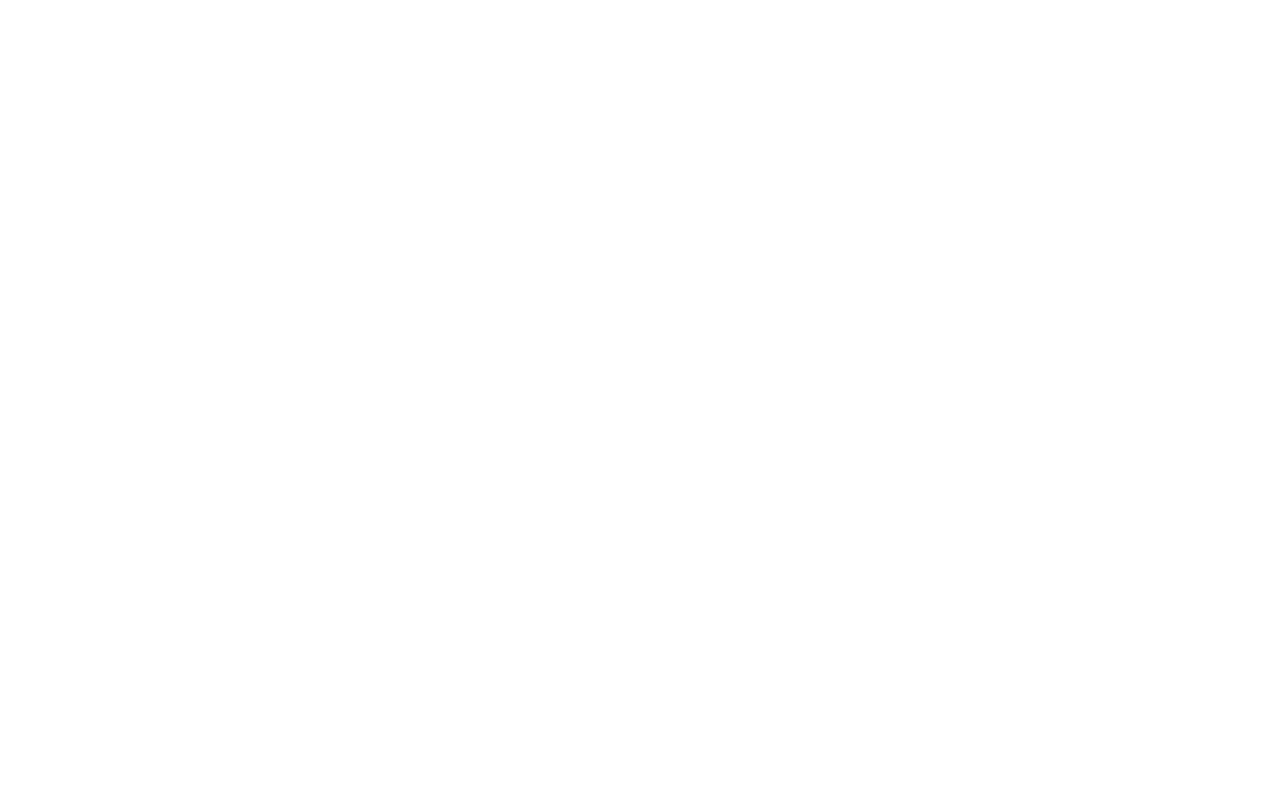
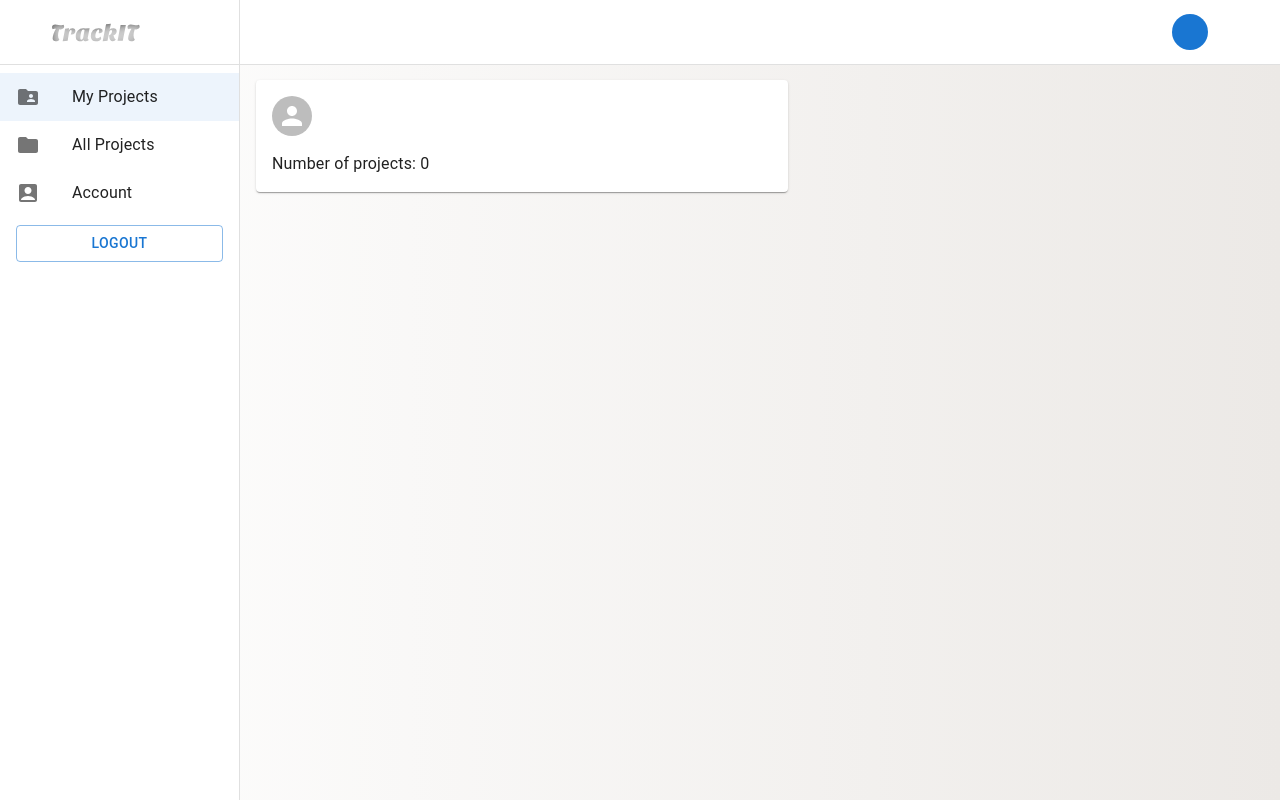
Before and after one commit to mercadorico/TrackIT-client, a React (Create React App) app: page /account in a window 1280 px wide. Before the commit this address had no page. Built offline with nearby package versions, Linux system fonts and the light colour scheme.

Commit message:
Add Account component and fix selected bug issue after logging out.

```diff
--- a/src/App.js
+++ b/src/App.js
@@ -4,6 +4,7 @@
 import Projects from './components/Projects/Projects';
 import SelectedProject from './components/SelectedProject/SelectedProject';
 import Auth from './components/Auth/Auth';
+import Account from './components/Account/Account';
 import './App.css';
 
 const drawerWidth = 240;
@@ -16,6 +17,7 @@
                         <Route path='/auth' element={<Auth />}/>
                         <Route path='/' element={<Projects drawerWidth={drawerWidth} />}/>
                         <Route path='/projects/:id' element={<SelectedProject drawerWidth={drawerWidth} />} />
+                        <Route path='/account' element={<Account drawerWidth={drawerWidth}/>} />
                     </Routes>
             </Box>
     );
--- /dev/null
+++ b/src/components/Account/Account.js
@@ -0,0 +1,35 @@
+import React from 'react'
+import { Box, Typography, Toolbar, Paper, Avatar } from '@mui/material'
+import ResponsiveDrawer from '../ResponsiveDrawer/ResponsiveDrawer';
+import { useSelector } from 'react-redux';
+
+const Account = ({drawerWidth}) => {
+    const user = JSON.parse(localStorage.getItem('profile'));
+    const projects = useSelector(state => state.projects);
+
+    const projectNumber = projects.filter((project) => {
+        if(project.author === user?.result?._id)   return project;
+        return null;
+    });
+
+
+    return (
+        <>
+            <ResponsiveDrawer />
+            <Box component="main" sx={{ flexGrow: 1, p: 2, width: { sm: `calc(100% - ${drawerWidth}px)` }}}>
+                <Toolbar />
+                <Paper sx={{maxWidth: 500, p: 2}}>
+                    <Box sx={{display: 'flex', alignItems: 'center', mb: 2}}>
+                        <Avatar sx={{mr: 1}}>{user?.result?.name.charAt(0)}</Avatar>
+                        <Typography variant='h5'>{user?.result?.name}</Typography>
+                    </Box>
+                    <Typography> {`Number of projects: ${projectNumber.length}`} </Typography>
+                </Paper>
+
+            </Box>
+        </>
+
+    )
+}
+
+export default Account
--- a/src/components/Projects/Table/Table.js
+++ b/src/components/Projects/Table/Table.js
@@ -1,5 +1,5 @@
 import React from 'react';
-import {Link} from 'react-router-dom'
+import {Link, useNavigate} from 'react-router-dom'
 import { Typography, IconButton, Table, TableBody, TableCell, TableContainer, TableHead, TableRow, Paper, Tooltip  } from '@mui/material';
 import OpenInNewIcon from '@mui/icons-material/OpenInNew';
 import { useSelector, useDispatch } from 'react-redux';
@@ -8,6 +8,7 @@
 
 export default function BasicTable() {
     const dispatch = useDispatch();
+    const navigate = useNavigate();
     const projects = useSelector((state) => state.projects);
     const tableHeader = ['PROJECT NAME', 'DATE STARTED', 'ACTIONS'];
 
@@ -49,7 +50,7 @@
               {projects.map(({_id, title, createdAt, author}) => {
                 if(selectedNav === 'My Projects') return author === user?.result?._id && <Row _id={_id} title={title} createdAt={createdAt} author={author} />
                 if(selectedNav === 'All Projects') return <Row _id={_id} title={title} createdAt={createdAt} author={author} />
-                if(selectedNav === 'Account') return <h1>Ongoing Build...</h1>
+                if(selectedNav === 'Account') navigate('/account');
                 return 'Invalid Condition';
               })}
             </TableBody>
--- a/src/components/ResponsiveDrawer/DrawerCustom/DrawerItems/DrawerItems.js
+++ b/src/components/ResponsiveDrawer/DrawerCustom/DrawerItems/DrawerItems.js
@@ -19,12 +19,20 @@
     const handleListItemClick = (event, actionType) => {
         props.handleDrawerToggle();
         dispatch({type: actionType});
-        navigate('/');
+        dispatch({type: 'RESET_SELECT_BUG'});
+
+        if(actionType === 'ACCOUNT') {
+            navigate('/account')
+        } else {
+            navigate('/');
+        }
     };
 
     const logout = () => {
         dispatch({type: 'LOGOUT'});
         dispatch({type: 'RESET_ERROR'});
+        dispatch({type: 'MY_PROJECTS'});
+        dispatch({type: 'RESET_SELECT_BUG'});
         navigate('/auth');
     }
 
@@ -48,10 +56,10 @@
                     <ListItemText primary='All Projects' />
                 </ListItemButton>
                 <ListItemButton key='Account' selected={selectedNav === 'Account'} onClick={(event) => handleListItemClick(event, 'ACCOUNT')}>
-                    <ListItemIcon>
-                        <AccountBoxIcon />
-                    </ListItemIcon>
-                    <ListItemText primary='Account' />
+                        <ListItemIcon>
+                            <AccountBoxIcon />
+                        </ListItemIcon>
+                        <ListItemText primary='Account' />
                 </ListItemButton>
                 <ListItemButton>
                     <Button onClick={logout} variant='outlined' fullWidth>Logout</Button>
```
